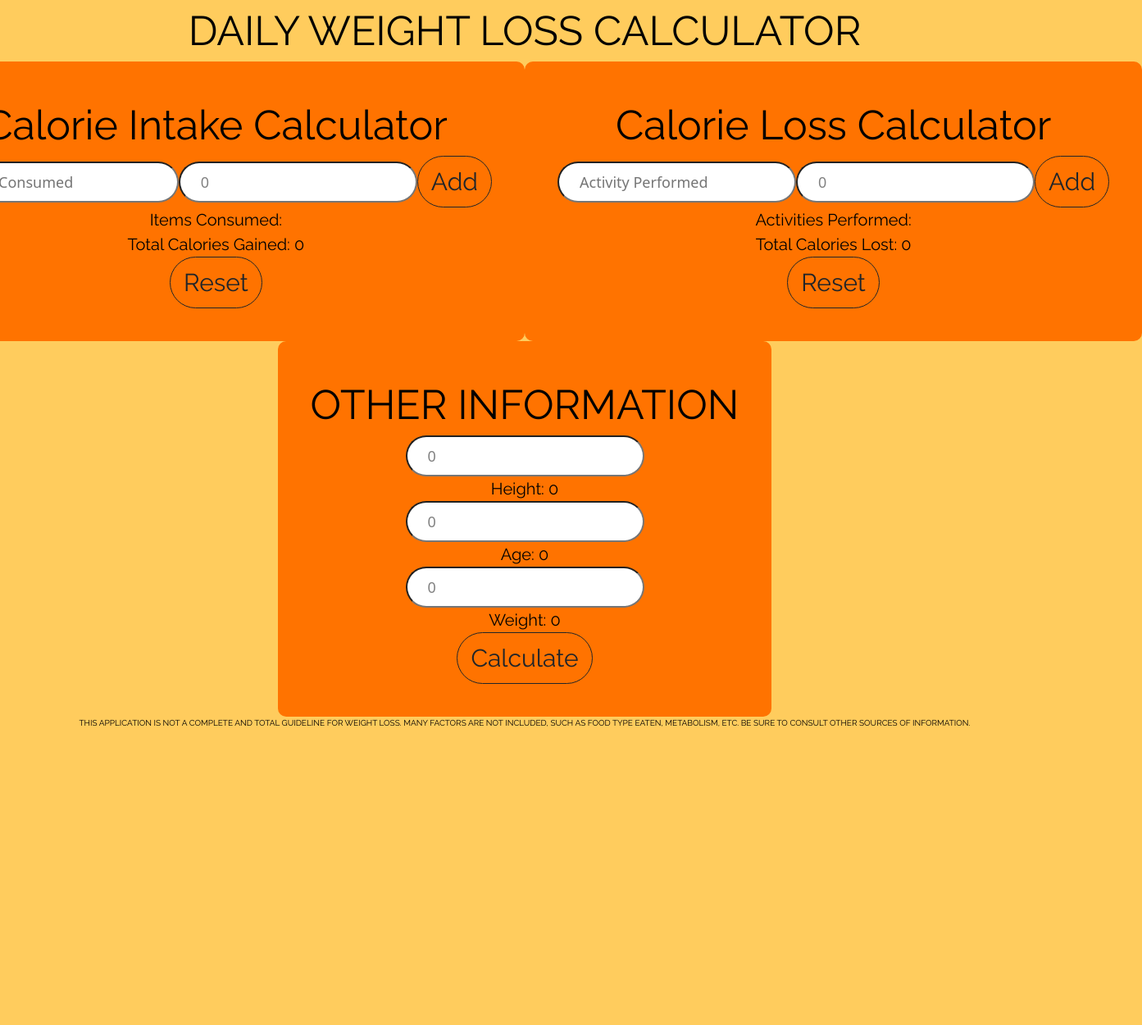
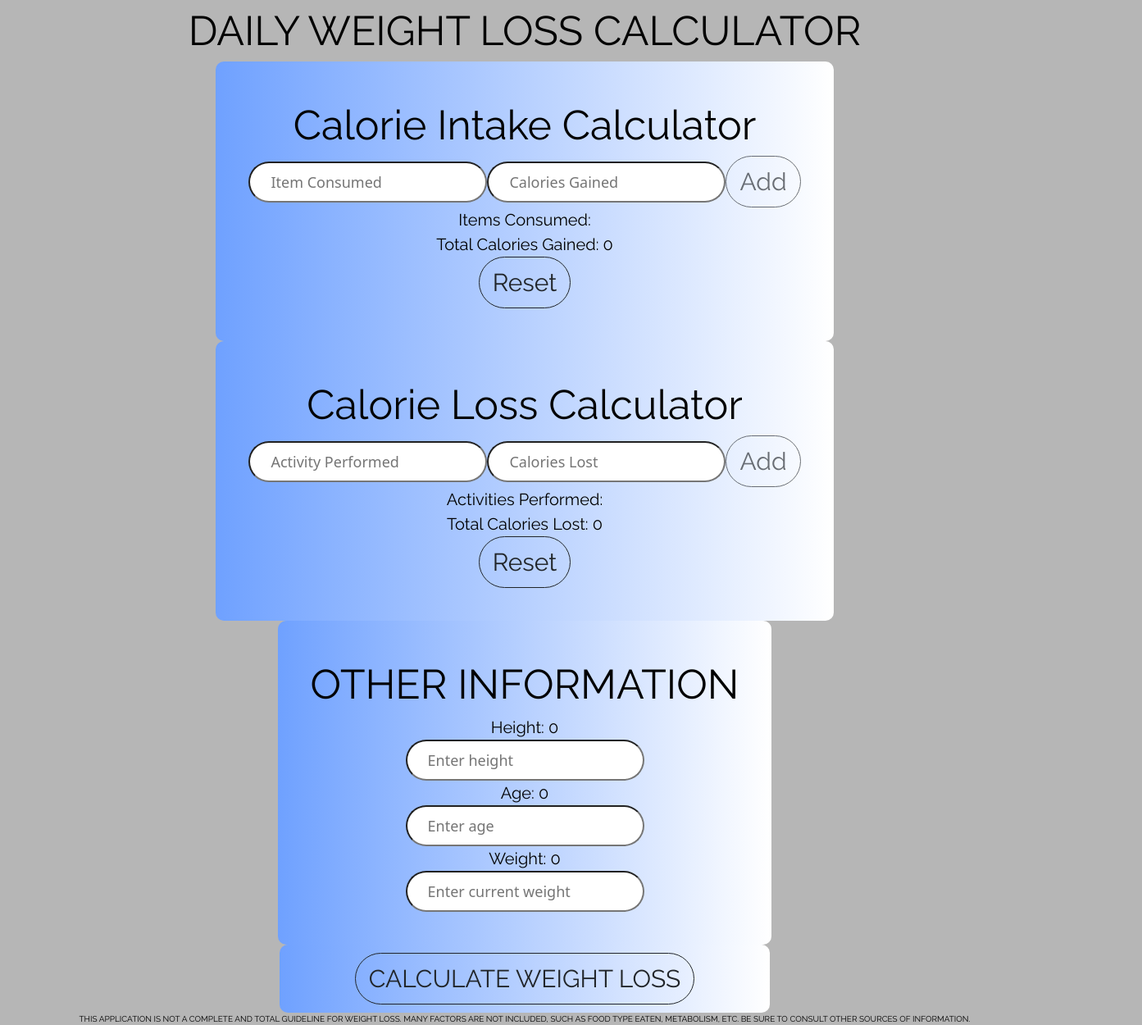
Before and after one commit to 4eyedglobule/Weight-Change-App, a React (Vite) app: page / in a window 1280 px wide. Shown: the whole page at 82% size, 1393 px wide, since content can reach past the window. Before the commit the page ends 889 px from the top, so only its background shows below. Built offline with nearby package versions, Linux system fonts and the light colour scheme.

Commit message:
Second commit

```diff
--- a/src/App.css
+++ b/src/App.css
@@ -16,3 +16,14 @@
     color: black;
     font-size: 10px;
 }
+.calc_button_box{
+  place-self: center;
+  padding: 10px;
+  padding-left: 92px;
+  padding-right: 92px;
+  border-radius: 10px;
+  background: linear-gradient(to right, #6fa1ff, #ffffff);
+  display:flex;
+  flex-direction: column;
+  align-items: center;
+}
--- a/src/App.jsx
+++ b/src/App.jsx
@@ -3,18 +3,43 @@ import "./App.css";
 import Intake from "./components/Intake";
 import Loss from "./components/Loss";
 import Estimator from "./components/Estimator";
+import Button from "./components/Button";
 
 function App() {
-  document.body.style.background = "rgb(255, 204, 93)";
+  const [totalCalAdded, setTotalCalAdded] = useState(0);
+  const [totalCalLost, setTotalCalLost] = useState(0);
+  const [heightWeightAge,setheightWeightAge] = useState([0,0,0]);
+
+  const handleCalAdded = (value) => {
+    setTotalCalAdded(value);
+  };
+  const handleCalLost = (value) => {
+    setTotalCalLost(value);
+  };
+  const handleOtherInfo = (value) => {
+    setheightWeightAge(value);
+  };
+  const calculateWeightLoss = () => {
+    alert("Cal Added: "+totalCalAdded+", Cal Lost: "+totalCalLost+", Height, Weight, Age: "+heightWeightAge[0]+", "+heightWeightAge[1]+", "+heightWeightAge[2]);
+  };
+  document.body.style.background = "rgb(182, 182, 182)";
   return (
     <div className="box">
       <div className="title">DAILY WEIGHT LOSS CALCULATOR</div>
-      <div style={{ display: "flex", justifyContent: "center"}}>
-        <Intake />
-        <Loss />
+      <div style={{ display: "flex", justifyContent: "center" }}>
+        <Intake onSendCaloriesAdded={handleCalAdded} />
       </div>
-      <div style={{display: "flex", justifyContent: "center", flex:"1"}}>
-        <Estimator/>
+      <div style={{ display: "flex", justifyContent: "center" }}>
+        <Loss onSendCaloriesLost={handleCalLost} />
+      </div>
+      <div style={{ display: "flex", justifyContent: "center" }}>
+        <Estimator onSendInfo={handleOtherInfo} />
+      </div>
+      <div
+        className="calc_button_box"
+        style={{ display: "flex", justifyContent: "center", flex: "1" }}
+      >
+        <Button onClick={calculateWeightLoss}>CALCULATE WEIGHT LOSS</Button>
       </div>
       <div className="disclaimer">
         THIS APPLICATION IS NOT A COMPLETE AND TOTAL GUIDELINE FOR WEIGHT LOSS.
--- a/src/components/Button.jsx
+++ b/src/components/Button.jsx
@@ -1,10 +1,11 @@
 import React from "react";
 
-const Button = ({ onClick, children }) => {
+const Button = ({ onClick, onDisable, children }) => {
   return (
     <button
       type="button"
       style={{ fontFamily: "Raleway", fontSize: "30px", borderRadius: "40px" }}
+      disabled={onDisable}
       className={
         "btn d-flex btn-lg btn-outline-dark justify-content-center font-family-Raleway"
       }
--- a/src/components/Estimator.css
+++ b/src/components/Estimator.css
@@ -4,7 +4,7 @@
   padding: 40px;
   border-radius: 10px;
   max-width: 700px;
-  background: #ff7300;
+  background: linear-gradient(to right, #6fa1ff, #ffffff);;
   display:flex;
   flex-direction: column;
   align-items: center;
--- a/src/components/Estimator.jsx
+++ b/src/components/Estimator.jsx
@@ -3,50 +3,42 @@ import { useState } from "react";
 import "./Estimator.css";
 import Button from "./Button";
 
-const Estimator = () => {
+const Estimator = ( onSendInfo ) => {
   const [height, setHeight] = useState(0);
   const [age, setAge] = useState(0);
   const [weight, setWeight] = useState(0);
 
   const changeHeight = (e) => {
     setHeight(e.target.value);
+    onSendInfo([height,age,weight]);
   };
   const changeAge = (e) => {
     setAge(e.target.value);
+    onSendInfo([height,age,weight]);
   };
   const changeWeight = (e) => {
     setWeight(e.target.value);
+    onSendInfo([height,age,weight]);
   };
-  const handleClick = () => {
-    alert("Button clicked")
-  }
-
   return (
     <div className="estimator_box">
       <div className="title_text">OTHER INFORMATION</div>
-      <div className="search-bar">
-        <input
-          type="text"
-          placeholder="Height"
-          value={height}
-          onChange={changeHeight}
-        />
-      </div>
       <div className="generic_text">Height: {height}</div>
       <div className="search-bar">
-        <input type="text" placeholder="Age" value={age} onChange={changeAge} />
+        <input type="text" placeholder="Enter height" onChange={changeHeight} />
       </div>
       <div className="generic_text">Age: {age}</div>
       <div className="search-bar">
+        <input type="number" placeholder="Enter age" onChange={changeAge} />
+      </div>
+      <div className="generic_text">Weight: {weight}</div>
+      <div className="search-bar">
         <input
-          type="text"
-          placeholder="Current Weight"
-          value={weight}
+          type="number"
+          placeholder="Enter current weight"
           onChange={changeWeight}
         />
       </div>
-      <div className="generic_text">Weight: {weight}</div>
-      <Button onClick={handleClick}>Calculate</Button>
     </div>
   );
 };
--- a/src/components/Intake.css
+++ b/src/components/Intake.css
@@ -3,7 +3,7 @@
   place-self: center;
   padding: 40px;
   border-radius: 10px;
-  background: #ff7300;
+  background: linear-gradient(to right, #6fa1ff, #ffffff);;
   display:flex;
   flex-direction: column;
   align-items: center;
--- a/src/components/Intake.jsx
+++ b/src/components/Intake.jsx
@@ -3,7 +3,7 @@ import { useState } from "react";
 import "./Intake.css";
 import Button from "./Button";
 
-const Intake = () => {
+const Intake = ({ onSendCaloriesAdded }) => {
   const [caloriesAdded, setCaloriesAdded] = useState(0);
   const [consumed, setConsumed] = useState("");
   const [items, setItems] = useState([]);
@@ -16,6 +16,7 @@ const Intake = () => {
     setCaloriesAdded(e.target.value);
   };
   const calculateCalories = () => {
+    onSendCaloriesAdded(totalCalories + Number(caloriesAdded));
     setTotalCalories((totalCalories) => totalCalories + Number(caloriesAdded));
     setItems((items) => [...items, consumed]);
   };
@@ -30,7 +31,6 @@ const Intake = () => {
           <input
             type="text"
             placeholder="Item Consumed"
-            value={consumed}
             onChange={addConsumed}
           />
         </div>
@@ -38,15 +38,14 @@ const Intake = () => {
           <input
             type="Number"
             placeholder="Calories Gained"
-            value={caloriesAdded}
             onChange={handleCalInput}
           />
         </div>
-        <Button onClick={calculateCalories}>Add</Button>
+        <Button onClick={calculateCalories} onDisable={consumed.length < 1}>
+          Add
+        </Button>
       </div>
-      <div className="calories_gained">
-        Items Consumed: {items}
-      </div>
+      <div className="calories_gained">Items Consumed: {items.join(", ")}</div>
       <div className="calories_gained">
         Total Calories Gained: {totalCalories}
       </div>
--- a/src/components/Loss.css
+++ b/src/components/Loss.css
@@ -3,7 +3,7 @@
   place-self: center;
   padding: 40px;
   border-radius: 10px;
-  background: #ff7300;
+  background: linear-gradient(to right, #6fa1ff, #ffffff);;
   display:flex;
   flex-direction: column;
   align-items: center;
--- a/src/components/Loss.jsx
+++ b/src/components/Loss.jsx
@@ -3,7 +3,7 @@ import { useState } from "react";
 import "./Loss.css";
 import Button from "./Button";
 
-const Loss = () => {
+const Loss = ({ onSendCaloriesLost }) => {
   const [caloriesLost, setCaloriesLost] = useState(0);
   const [activity, setActivity] = useState("");
   const [items, setItems] = useState([]);
@@ -16,6 +16,7 @@ const Loss = () => {
     setCaloriesLost(e.target.value);
   };
   const calculateCalories = () => {
+    onSendCaloriesLost(totalLost + Number(caloriesLost));
     setItems((items) => [...items, activity]);
     setTotalLost((totalLost) => totalLost + Number(caloriesLost));
   };
@@ -32,7 +33,6 @@ const Loss = () => {
           <input
             type="text"
             placeholder="Activity Performed"
-            value={activity}
             onChange={addActivity}
           />
         </div>
@@ -40,14 +40,13 @@ const Loss = () => {
           <input
             type="Number"
             placeholder="Calories Lost"
-            value={caloriesLost}
             onChange={handleCalLoss}
           />
         </div>
-        <Button onClick={calculateCalories}>Add</Button>
+        <Button onClick={calculateCalories} onDisable={activity.length<1}>Add</Button>
       </div>
       <div className="calories_lost">
-        Activities Performed: {items}
+        Activities Performed: {items.join(', ')}
       </div>
       <div className="calories_lost">Total Calories Lost: {totalLost}</div>
       <Button onClick={resetCalories}>Reset</Button>
```
